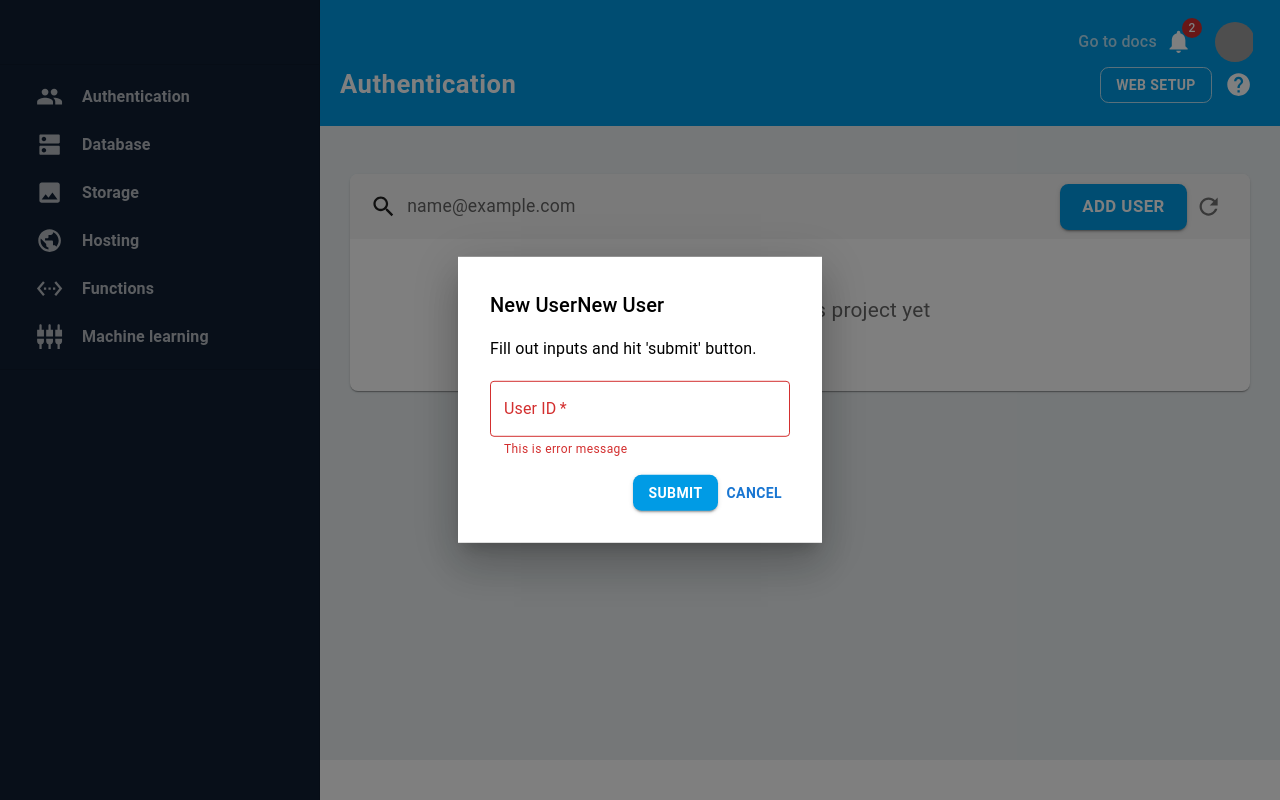
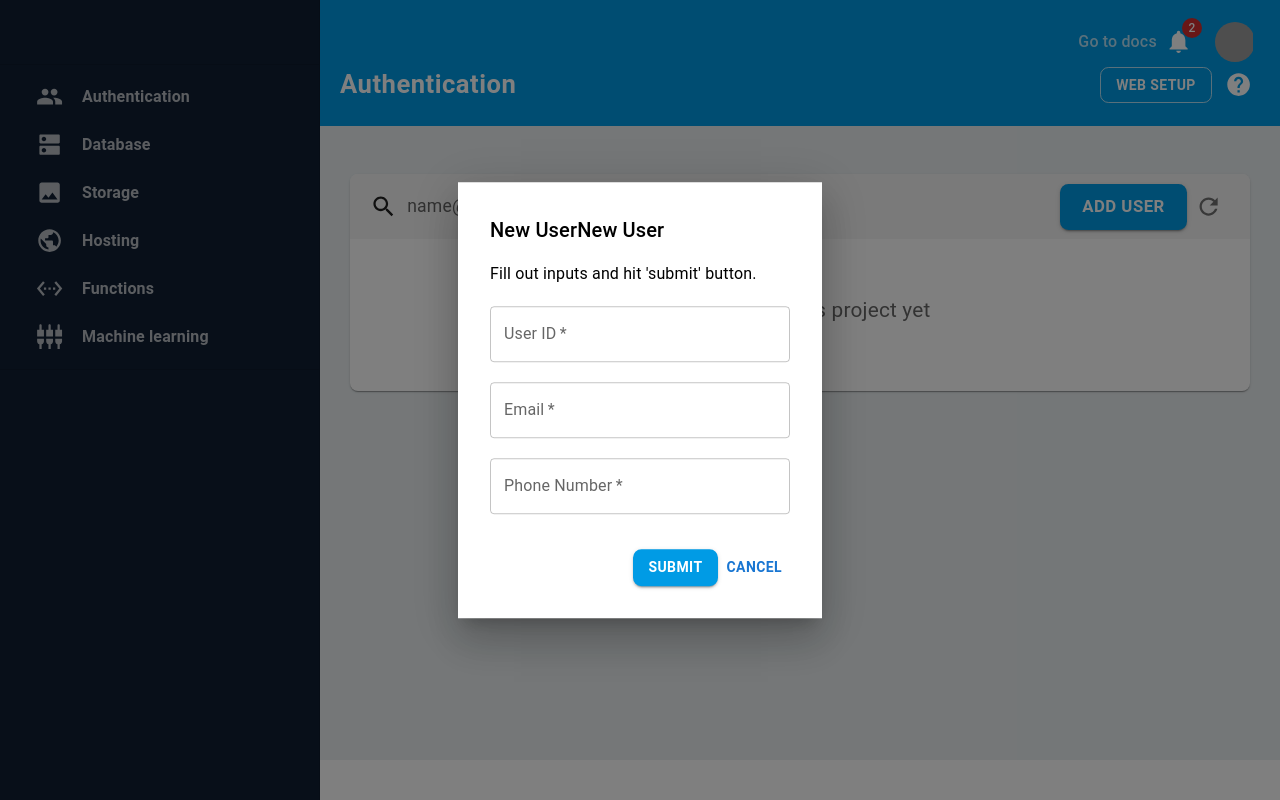
Before and after one commit to AjengAlyaK/greenway, a React (Create React App) app: page /authentication in a window 1280 px wide. Both pictures are taken after typing "name@example.com" into the empty fields and a click on the button "ADD USER". Built offline with nearby package versions, Linux system fonts and the light colour scheme; grey boxes are pictures that could not be loaded.

Commit message:
card users

```diff
--- a/src/Components/Modals/NewUserModal/NewUserModal.js
+++ b/src/Components/Modals/NewUserModal/NewUserModal.js
@@ -1,22 +1,35 @@
-import React from 'react';
+import React, { useEffect, useState } from 'react';
 import BasicModal from '../../common/BasicModal/BasicModal';
 import { Box, TextField } from '@mui/material';
 import { useForm } from 'react-hook-form';
 import { yupResolver } from '@hookform/resolvers/yup';
 import * as Yup from 'yup';
 
-const NewUserModal = ({ open, onClose }) => {
+const defaultInputValues = {
+    userId: '',
+    email: '',
+    phoneNumber: '',
+}
+
+const NewUserModal = ({ open, onClose, addNewUser }) => {
+    const [values, setValues] = useState(defaultInputValues)
     const modalStyles = {
         inputFields: {
             display: 'flex',
             flexDirection: 'column',
             marginTop: '20px',
             marginBottom: '15px',
-            '.MuiInput-root': {
+            '.MuiFormControl-root': {
                 marginBottom: '20px',
             },
         }
-    }
+    };
+
+    useEffect(() => {
+        if(open) setValues(defaultInputValues);
+    }, [open]);
+
+    const phoneRegExp = /^((\\+[1-9]{1,4}[ \\-]*)|(\\([0-9]{2,3}\\)[ \\-]*)|([0-9]{2,4})[ \\-]*)*?[0-9]{3,4}?[ \\-]*[0-9]{3,4}?$/;
 
     const validationSchema = Yup.object().shape({
         userId: Yup.string()
@@ -26,6 +39,7 @@ const NewUserModal = ({ open, onClose }) => {
             .required('Email is required')
             .email('Emmail  is invalid'),
         phoneNumber: Yup.string()
+            .matches(phoneRegExp, 'Phone number is not valid'),
     });
 
     const {
@@ -36,6 +50,15 @@ const NewUserModal = ({ open, onClose }) => {
         resolver: yupResolver(validationSchema)
     });
 
+    const addUser = (data) => {
+        addNewUser(data)
+    }
+
+    const handleChange = (value) => {
+        setValues(value);
+        console.log(value)
+    }
+
     const getContent = () => {
         return (
             <Box sx={modalStyles.inputFields}>
@@ -44,11 +67,34 @@ const NewUserModal = ({ open, onClose }) => {
                     name="userId"
                     label="User ID"
                     required
-                    error
-                    helperText={'This is error message'}
+                    {...register('userId')}
+                    error={errors.userId ? true : false}
+                    helperText={errors.userId?.message}
+                    value={values.userId}
+                    onChange={(event) => handleChange({...values, userId: event.target.value})}
                 />
-                {/* <Input placeholder="Phone number" />
-                <Input placeholder="User id" /> */}
+                <TextField
+                    placeholder="Email"
+                    name="email"
+                    label="Email"
+                    required
+                    {...register('email')}
+                    error={errors.email ? true : false}
+                    helperText={errors.email?.message}
+                    value={values.email}
+                    onChange={(event) => handleChange({...values, email: event.target.value})}
+                />
+                <TextField
+                    placeholder="Phone Number"
+                    name="phoneNumber"
+                    label="Phone Number"
+                    required
+                    {...register('phoneNumber')}
+                    error={errors.phoneNumber ? true : false}
+                    helperText={errors.phoneNumber?.message}
+                    value={values.phoneNumber}
+                    onChange={(event) => handleChange({...values, phoneNumber: event.target.value})}
+                />
             </Box>
         );
     }
@@ -59,7 +105,7 @@ const NewUserModal = ({ open, onClose }) => {
             title="New User"
             subTitle="Fill out inputs and hit 'submit' button."
             content={getContent()}
-            validate={handleSubmit()}
+            validate={handleSubmit(addUser)}
         >
 
         </BasicModal>
--- a/src/pages/Authentication/Authentication.js
+++ b/src/pages/Authentication/Authentication.js
@@ -11,6 +11,7 @@ import NewUserModal from '../../Components/Modals/NewUserModal/NewUserModal';
 
 const Authentication = () => {
     const [open, setOpen] = useState(false);
+    const [users, setUsers] = useState([]);
     console.log(open);
     const getHeader = () => {
         const handleChange = (value) => {
@@ -45,13 +46,28 @@ const Authentication = () => {
         )
     };
 
+    const addNewUser = (data) => {
+        users.push({ ...data });
+        setOpen(false);
+    }
+
     const getContent = () => (
+        <>
+            {users.length ?
+                users.map((user) =>
+                    <Box sx={cardHeaderStyles.wrapper}>
+                        <Typography>User ID: {user.userId}</Typography>
+                        <Typography>Email: {user.email}</Typography>
+                        <Typography>Phone Number: {user.phoneNumber}</Typography>
+                    </Box>) :
                 <Typography
                     align="center"
                     sx={{ margin: '40px 16px', color: 'rgba(0, 0, 0, 0.6)', fontSize: '1.3rem' }}
                 >
                     No users for this project yet
                 </Typography>
+            }
+        </>
     )
     return (
         <GridWrapper>
@@ -59,7 +75,7 @@ const Authentication = () => {
                 header={getHeader()}
                 content={getContent()}
             />
-            <NewUserModal open={open} onClose={() => setOpen(false)} />
+            <NewUserModal open={open} onClose={() => setOpen(false)} addNewUser={addNewUser} />
         </GridWrapper>
     );
 };
```
Lines whose indentation alone changed are shown as unchanged.
